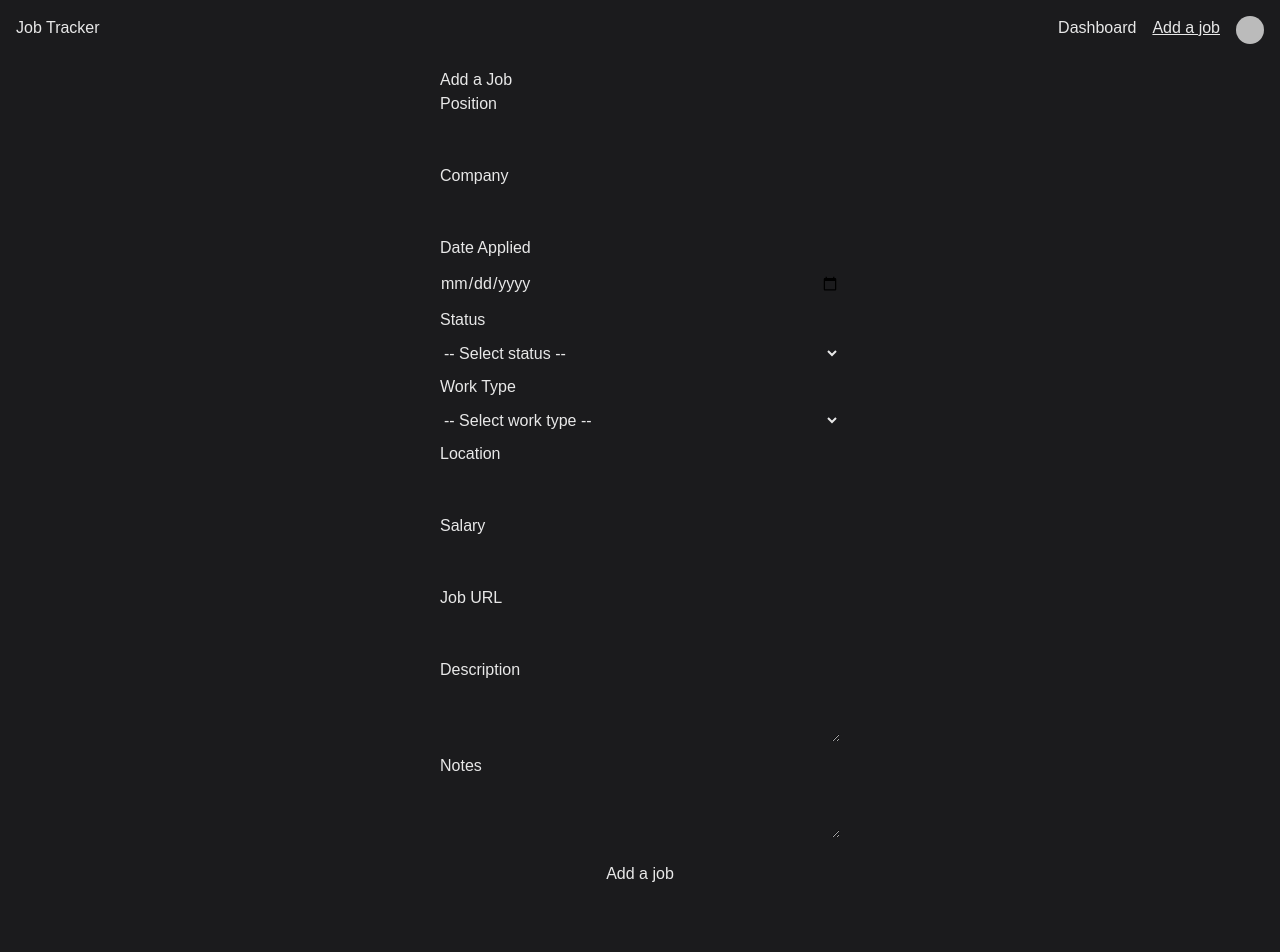
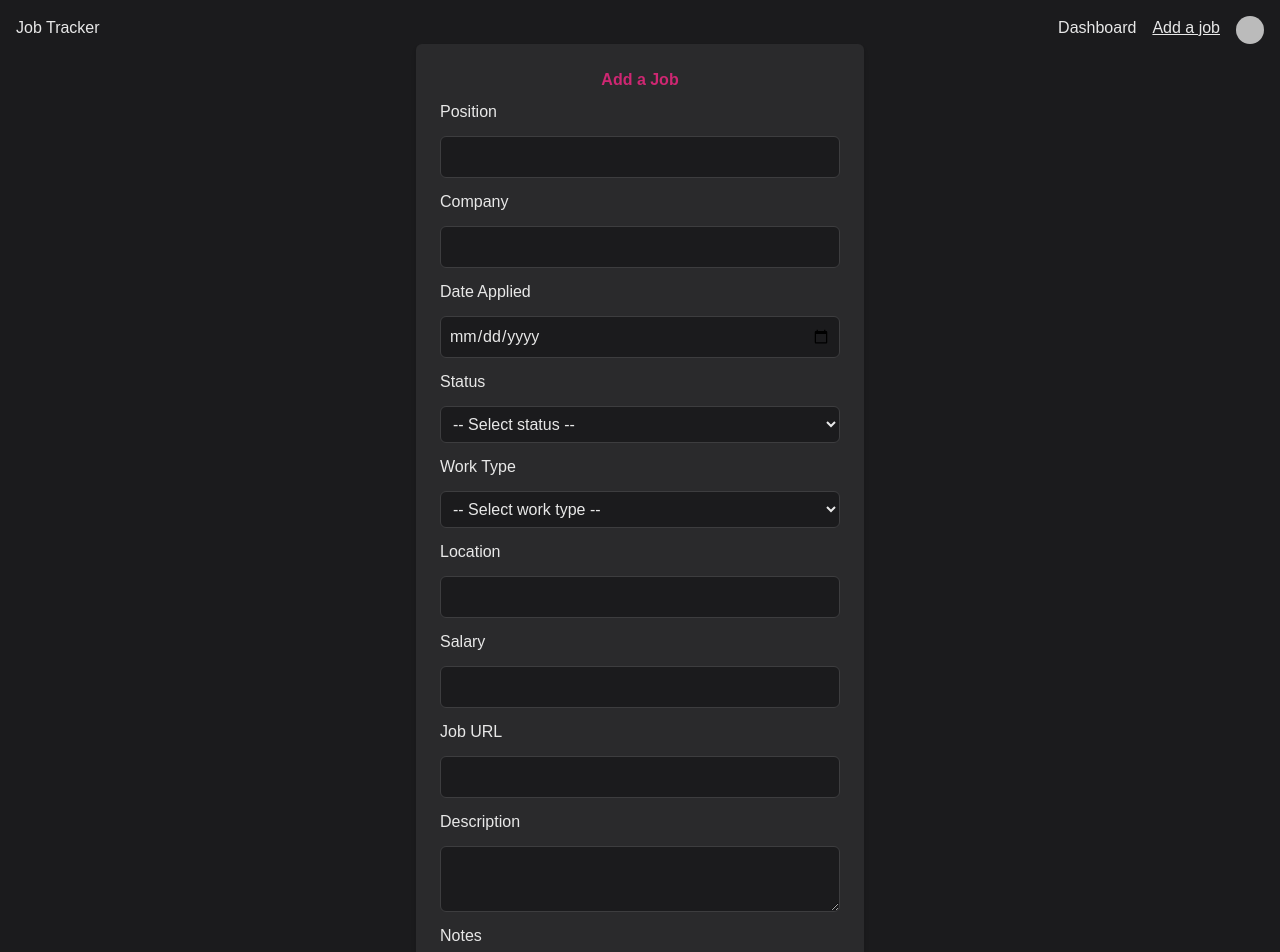
Before and after one commit to David-Nakeeran/job-tracker, a Next.js app: page /add-job in a window 1280 px wide. Shown: the top 952 px of the page. Before the commit the page ends 926 px from the top, so only its background shows below. Built offline with nearby package versions, Linux system fonts and the light colour scheme; no server answers; sample sign-in values are in the browser's storage; some icons are missing.

Commit message:
Feat: added basic styling

```diff
--- a/src/components/AddJob.tsx
+++ b/src/components/AddJob.tsx
@@ -4,7 +4,7 @@ import { createJob } from "@/lib/actions";
 import { UserIdProps } from "@/types/dataTypes";
 import { useActionState } from "react";
 
-// This is the starting value for our form's state.
+// Starting value for form's state.
 // 'message' will be updated later based on what createJob returns.
 const initialState = {
   message: "",
@@ -30,20 +30,48 @@ export default function AddJob({ userId }: UserIdProps) {
 
   return (
     <>
-      <form action={formAction} className="max-w-md mx-auto p-6">
+      <form
+        action={formAction}
+        className="max-w-md mx-auto p-6 bg-[#2a2a2c] rounded-md shadow-md"
+      >
         <fieldset className="flex flex-col gap-3">
-          <legend>Add a Job</legend>
+          <legend className="text-[#ce2772] mb-2 center text-center font-bold">
+            Add a Job
+          </legend>
           <label htmlFor="position">Position</label>
-          <input id="position" name="position" type="text" required />
+          <input
+            className="w-full p-2 rounded-md bg-[#1b1b1d] border border-[#3d3d3f] text-[#e8e8e8] focus:outline-none focus:border-[#ce2772] focus:ring-1 focus:ring-[#ce2772]"
+            id="position"
+            name="position"
+            type="text"
+            required
+          />
 
           <label htmlFor="company">Company</label>
-          <input id="company" name="company" type="text" required />
+          <input
+            className="w-full p-2 rounded-md bg-[#1b1b1d] border border-[#3d3d3f] text-[#e8e8e8] focus:outline-none focus:border-[#ce2772] focus:ring-1 focus:ring-[#ce2772]"
+            id="company"
+            name="company"
+            type="text"
+            required
+          />
 
           <label htmlFor="date_applied">Date Applied</label>
-          <input id="date_applied" name="date_applied" type="date" required />
+          <input
+            className="w-full p-2 rounded-md bg-[#1b1b1d] border border-[#3d3d3f] text-[#e8e8e8] focus:outline-none focus:border-[#ce2772] focus:ring-1 focus:ring-[#ce2772]"
+            id="date_applied"
+            name="date_applied"
+            type="date"
+            required
+          />
 
           <label htmlFor="status">Status</label>
-          <select id="status" name="status" required>
+          <select
+            className="w-full p-2 rounded-md bg-[#1b1b1d] border border-[#3d3d3f] text-[#e8e8e8] focus:outline-none focus:border-[#ce2772] focus:ring-1 focus:ring-[#ce2772]"
+            id="status"
+            name="status"
+            required
+          >
             <option value="" hidden>
               -- Select status --
             </option>
@@ -53,7 +81,12 @@ export default function AddJob({ userId }: UserIdProps) {
           </select>
 
           <label htmlFor="work_type">Work Type</label>
-          <select id="work_type" name="work_type" required>
+          <select
+            className="w-full p-2 rounded-md bg-[#1b1b1d] border border-[#3d3d3f] text-[#e8e8e8] focus:outline-none focus:border-[#ce2772] focus:ring-1 focus:ring-[#ce2772]"
+            id="work_type"
+            name="work_type"
+            required
+          >
             <option value="" hidden>
               -- Select work type --
             </option>
@@ -63,22 +96,49 @@ export default function AddJob({ userId }: UserIdProps) {
           </select>
 
           <label htmlFor="location">Location</label>
-          <input id="location" name="location" type="text" />
+          <input
+            className="w-full p-2 rounded-md bg-[#1b1b1d] border border-[#3d3d3f] text-[#e8e8e8] focus:outline-none focus:border-[#ce2772] focus:ring-1 focus:ring-[#ce2772]"
+            id="location"
+            name="location"
+            type="text"
+          />
 
           <label htmlFor="salary">Salary</label>
-          <input id="salary" name="salary" type="text" />
+          <input
+            className="w-full p-2 rounded-md bg-[#1b1b1d] border border-[#3d3d3f] text-[#e8e8e8] focus:outline-none focus:border-[#ce2772] focus:ring-1 focus:ring-[#ce2772]"
+            id="salary"
+            name="salary"
+            type="text"
+          />
 
           <label htmlFor="job_url">Job URL</label>
-          <input id="job_url" name="job_url" type="url" />
+          <input
+            className="w-full p-2 rounded-md bg-[#1b1b1d] border border-[#3d3d3f] text-[#e8e8e8] focus:outline-none focus:border-[#ce2772] focus:ring-1 focus:ring-[#ce2772]"
+            id="job_url"
+            name="job_url"
+            type="url"
+          />
 
           <label htmlFor="description">Description</label>
-          <textarea id="description" name="description"></textarea>
+          <textarea
+            className="w-full p-2 rounded-md bg-[#1b1b1d] border border-[#3d3d3f] text-[#e8e8e8] focus:outline-none focus:border-[#ce2772] focus:ring-1 focus:ring-[#ce2772]"
+            id="description"
+            name="description"
+          ></textarea>
 
           <label htmlFor="notes">Notes</label>
-          <textarea id="notes" name="notes"></textarea>
+          <textarea
+            className="w-full p-2 rounded-md bg-[#1b1b1d] border border-[#3d3d3f] text-[#e8e8e8] focus:outline-none focus:border-[#ce2772] focus:ring-1 focus:ring-[#ce2772]"
+            id="notes"
+            name="notes"
+          ></textarea>
           <p aria-live="polite">{state?.message}</p>
-          <button type="submit" disabled={pending}>
-            Add a job
+          <button
+            className="cursor-pointer mt-4 w-full py-2 px-4 rounded-md bg-[#ce2772] text-white font-semibold hover:bg-[#a81f5c] hover:scale-105 transform transition-colors duration-200 disabled:opacity-50"
+            type="submit"
+            disabled={pending}
+          >
+            {pending ? "Adding..." : "Add a job"}
           </button>
         </fieldset>
       </form>
```
